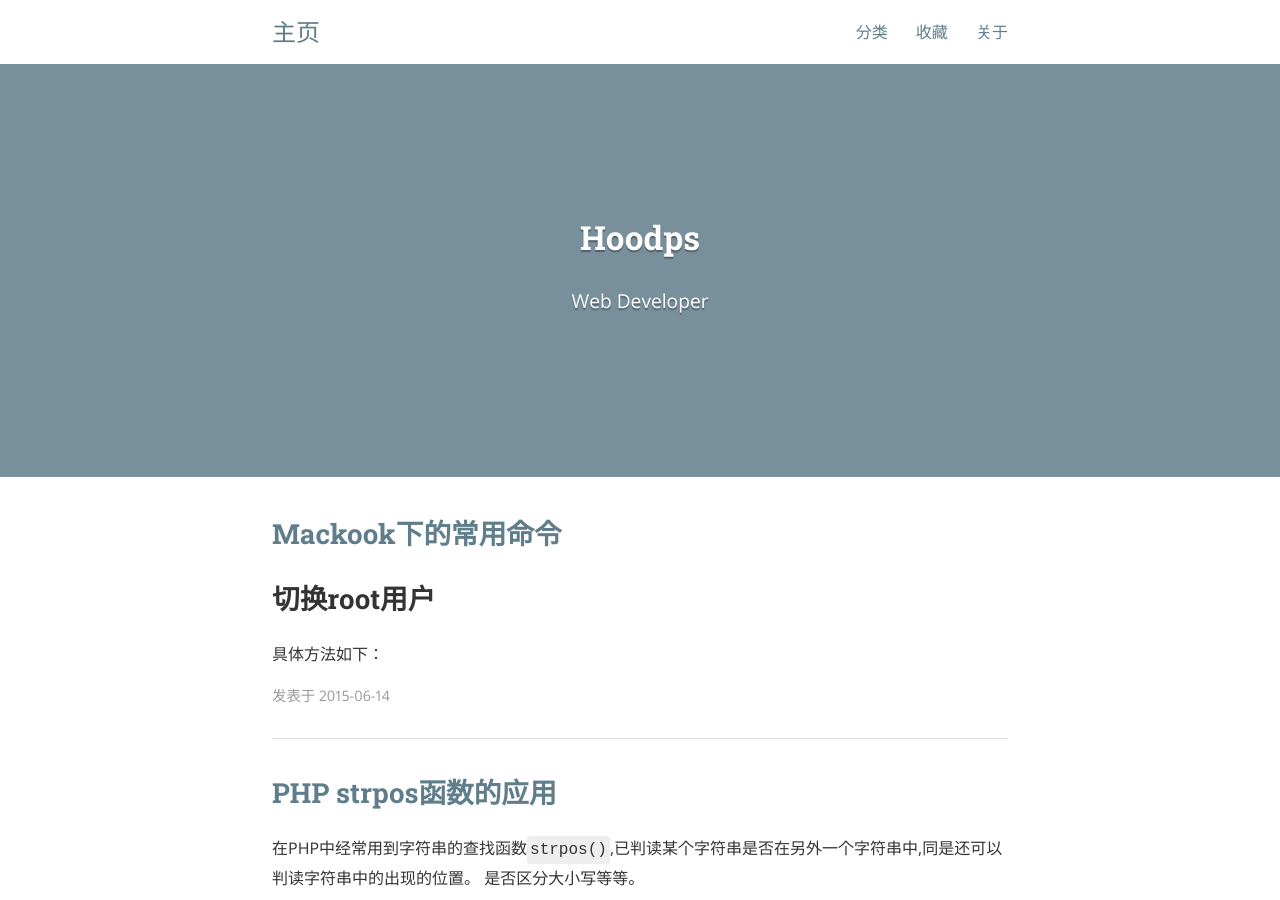
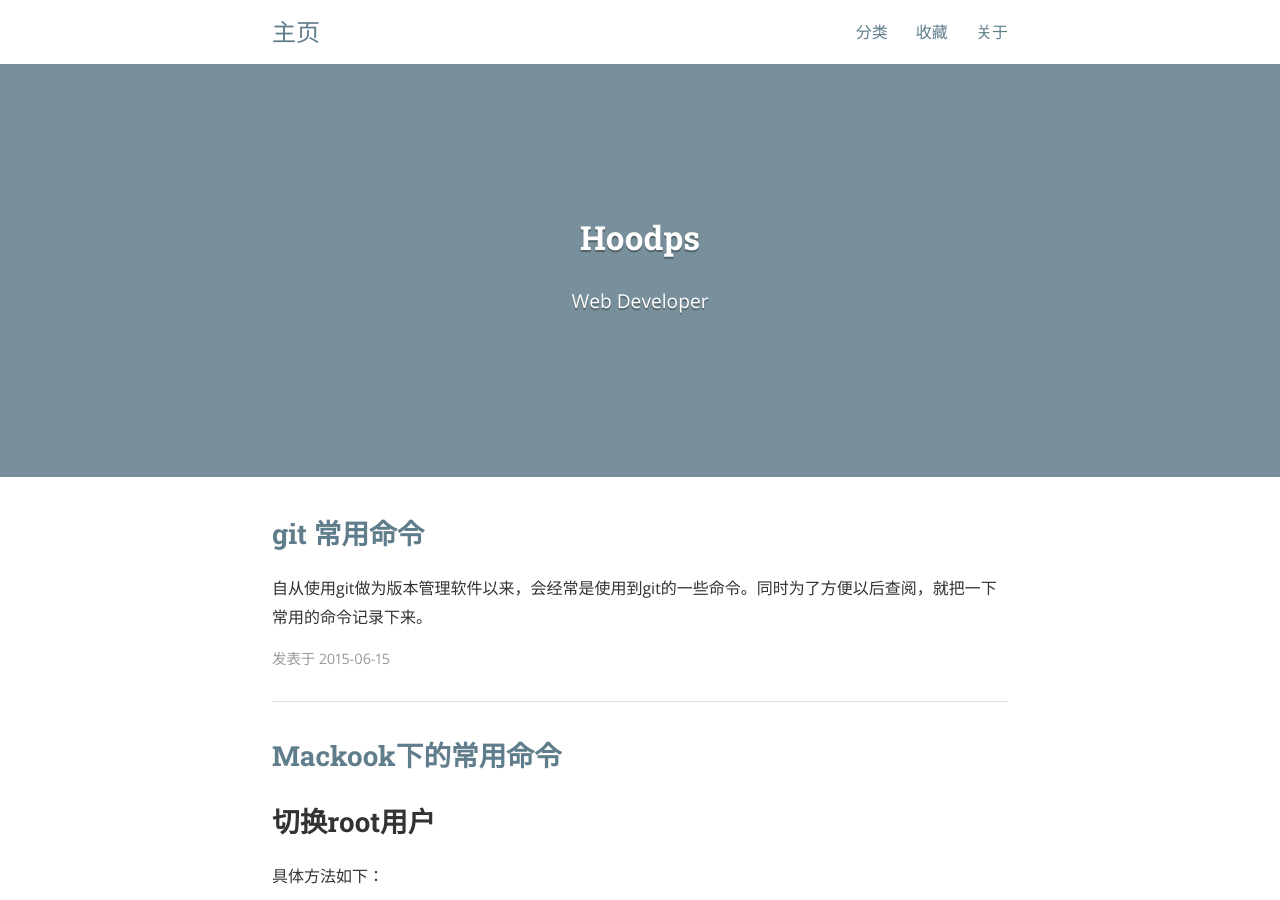
Before and after one commit to Hoodps/myblog, a Jekyll site: the page built from index.html, in a window 1280 px wide and 900 px high. Built offline with Jekyll 4.4.1, drawn with Linux system fonts in a browser that asks for light colours; the list of posts is cut into pages by our own code.

Commit message:
first post

```diff
--- a/_posts/2016-06-14-macbook-commend.markdown
+++ b/_posts/2016-06-14-macbook-commend.markdown
@@ -16,6 +16,7 @@ categories: Macbook
 ## 登录远程服务器
 
 常用格式：ssh [-l login_name] [-p port] [user@]hostname
+
 举例
 
 不指定用户：
--- /dev/null
+++ b/_posts/2016-06-15-git-command.markdown
@@ -0,0 +1,19 @@
+---
+layout: post
+title:  "git 常用命令"
+date:   2015-06-15 11:43:59
+author: Hoodps
+categories: git
+---
+
+自从使用git做为版本管理软件以来，会经常是使用到git的一些命令。同时为了方便以后查阅，就把一下常用的命令记录下来。
+
+git init 初始化git仓库
+
+git add .
+
+git commit -m 'first commit' 提交并且加注释
+
+git push origin master 将文件给推到主干master
+
+git push origin gh-pages 将文件给推到分支gh-pages
```
